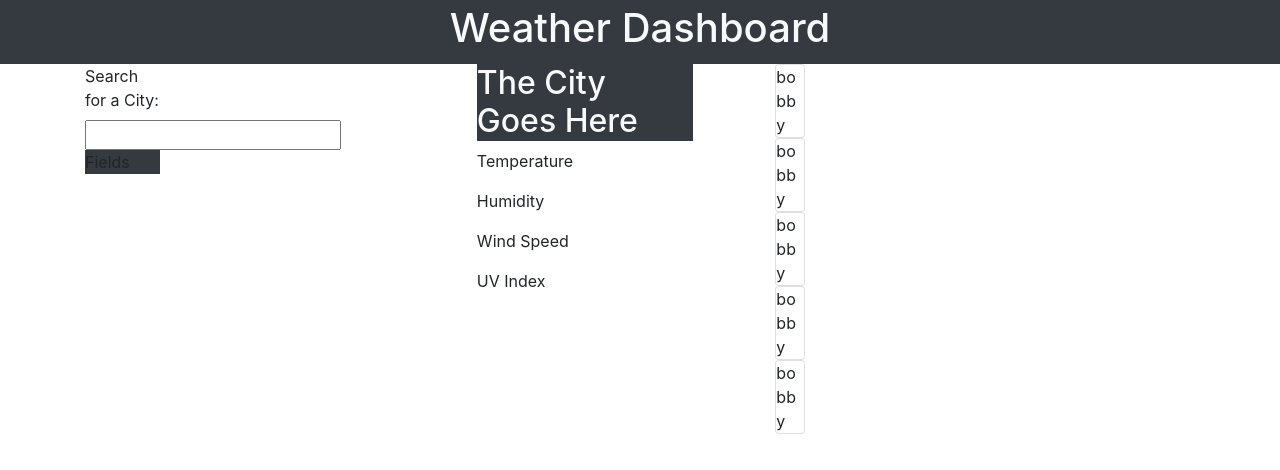
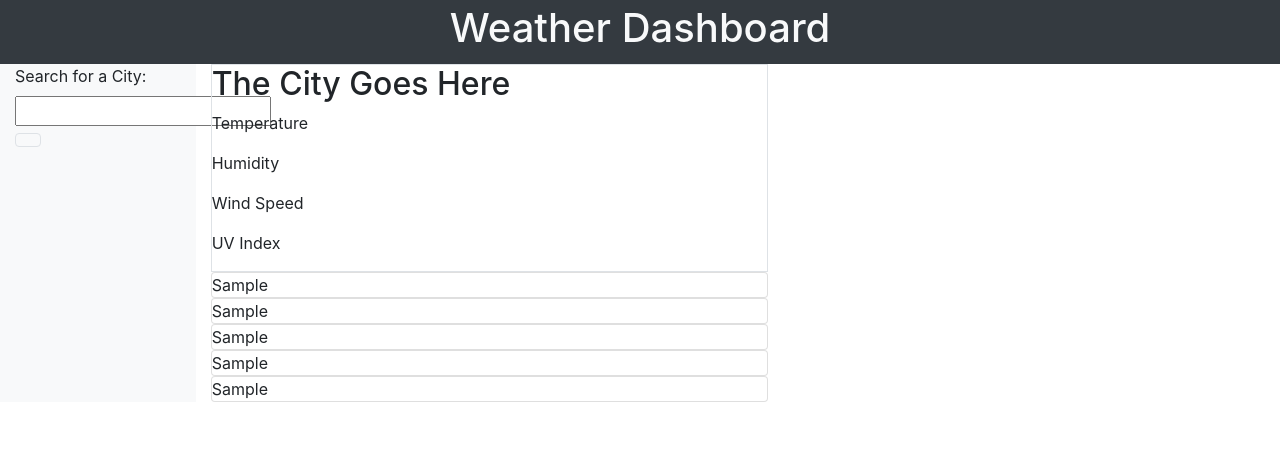
Before and after one commit to DHernandez24e/weather-dashboard, a plain HTML site: page index.html in a window 1280 px wide. Drawn offline with nearby package versions, Linux system fonts and the light colour scheme.

Commit message:
structuring page

```diff
--- a/index.html
+++ b/index.html
@@ -11,32 +11,29 @@
         <h1 class="text-light text-center">Weather Dashboard</h1>
     </header>
 
-    <main class="container d-flex">
+    <main class="container d-flex justify-space-around mx-0">
         <div class="row">
-            <div class="col-3">
-                <label for="city-input">Search for a City:</label>
-                <input type="text" name="city-input">
-                <div class="bg-dark">
-                    Fields
+            <div class="col-md-3 bg-light">
+                <label for="city-search">Search for a City: </label>
+                <input type="text" name="city-search">
+                <button class="btn border" type="submit"></button>
+                <ul></ul>
             </div>
-            </div>
-        </div>
-        <div class="row">
-            <div class="col-9">
-                <h2 class="bg-dark text-light">The City Goes Here</h2>
+            <div class="col-md-9">
+                <div class="border">
+                    <h2>The City Goes Here</h2>
                     <p>Temperature</p>
                     <p>Humidity</p>
                     <p>Wind Speed</p>
                     <p>UV Index</p>
                 </div>
+                <div class="">
+                    <div class="card">Sample</div>
+                    <div class="card">Sample</div>
+                    <div class="card">Sample</div>
+                    <div class="card">Sample</div>
+                    <div class="card">Sample</div>
                 </div>
-        <div class="row">
-            <div class="col-9">
-                <div class="card">bobby</div>
-                <div class="card">bobby</div>
-                <div class="card">bobby</div>
-                <div class="card">bobby</div>
-                <div class="card">bobby</div>
             </div>
         </div>
     </main>
```
Lines whose indentation alone changed are shown as unchanged.
